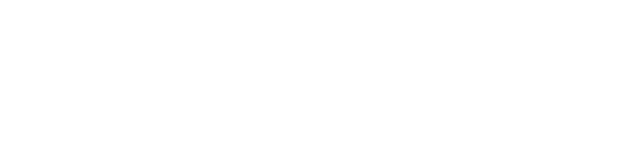
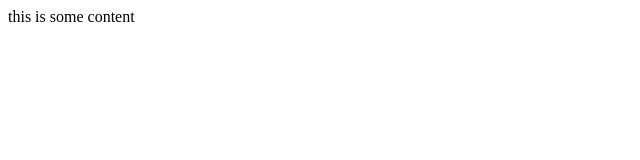
Before and after one commit to CamillesPowerSquad/powersquadfakestuff, a website: page public/index.html in a window 1280 px wide. Shown: the whole page, without its empty margins (0-640 px from the left). Drawn offline with Linux system fonts and the light colour scheme.

Commit message:
added content

```diff
--- a/public/index.html
+++ b/public/index.html
@@ -5,6 +5,6 @@
     <title></title>
   </head>
   <body>
-
+  this is some content
   </body>
 </html>
```
